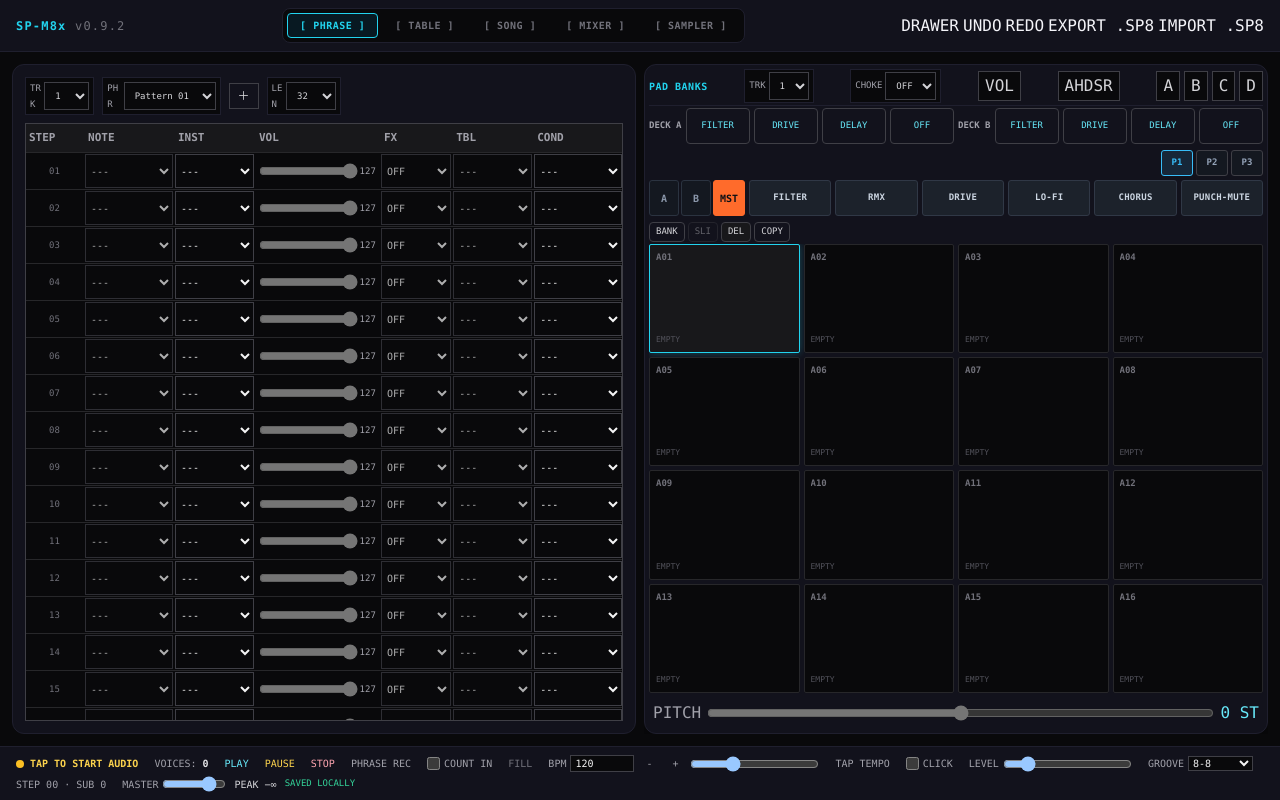
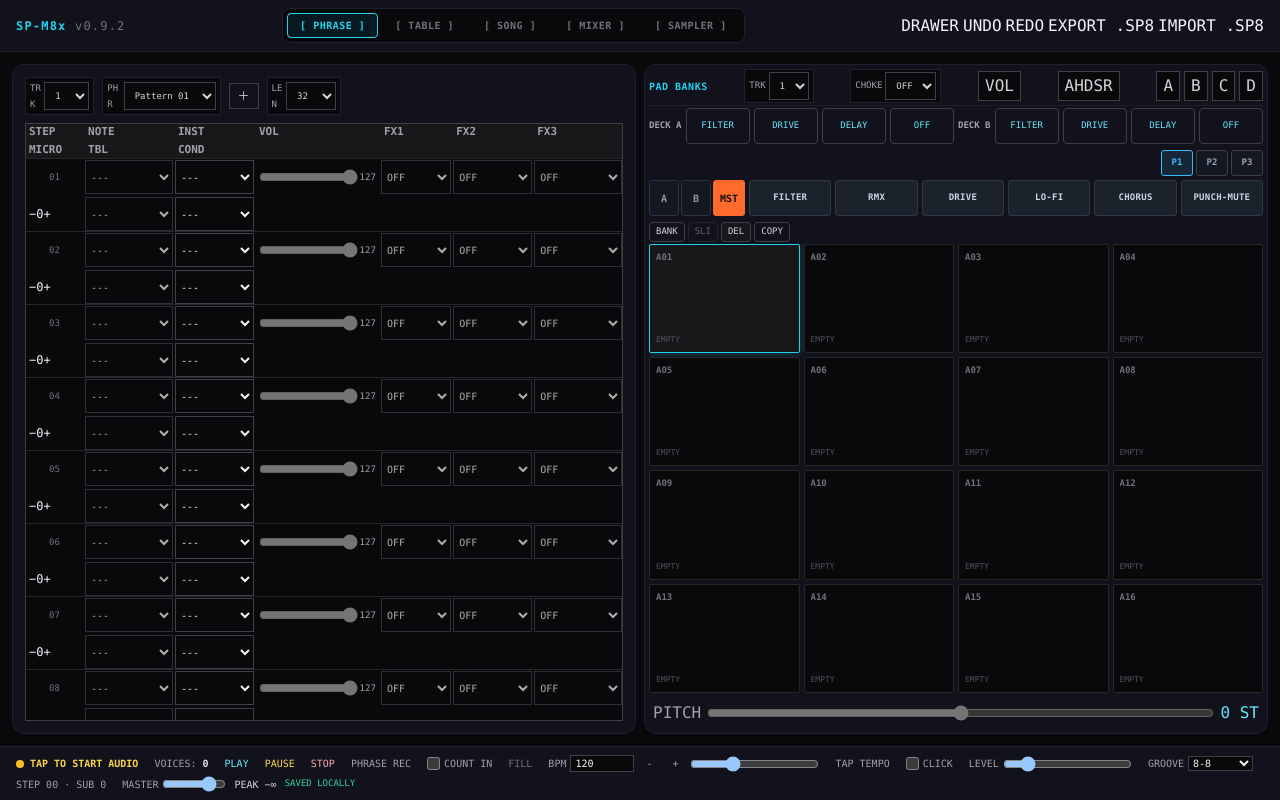
Before and after one commit to patromeo21/SP-M8x, a React (Vite) app: page / in a window 1280 px wide. Built offline with nearby package versions, Linux system fonts and the light colour scheme.

Commit message:
feat(sp-m8x): move subTickOffset to PhraseRows and wire FX1-FX3 slots in PhraseTableEditor

```diff
--- a/src/tracker/PhraseTableEditor.tsx
+++ b/src/tracker/PhraseTableEditor.tsx
@@ -1,5 +1,12 @@
 import React, { useEffect, useMemo, useRef, useState } from 'react';
-import { projectController, type Pattern, type PhraseLength, type TrackerTable } from '../project/projectController';
+import {
+  projectController,
+  type Pattern,
+  type PhraseLength,
+  type PunchInFx3Code,
+  type TrackerTable,
+  type VoiceSubtickFxCode,
+} from '../project/projectController';
 import type { PadSlot } from '../sampler/usePadBank';
 import { getGrooveDelayedSteps, type GroovePreset } from './groovePresets';
 import { instrumentIdToPadId, padIdToInstrumentId } from '../sampler/padIds';
@@ -11,6 +18,8 @@ const notes = ['C-', 'C#', 'D-', 'D#', 'E-', 'F-', 'F#', 'G-', 'G#', 'A-', 'A#',
 const noteName = (midi: number) => `${notes[midi % 12]}${Math.floor(midi / 12) - 1}`;
 const stepNumber = (stepIndex: number) => String(stepIndex + 1).padStart(2, '0');
 const QUICK_SPANS = [2, 4, 8, 16, 32, 64] as const;
+const VOICE_FX_OPTIONS: readonly VoiceSubtickFxCode[] = ['OFF', 'FL', 'DL', 'PS'];
+const PUNCH_FX3_OPTIONS: readonly PunchInFx3Code[] = ['OFF', 'PM', 'LF', 'BC'];
 
 export interface EditorProps {
   slots: Record<string, PadSlot>;
@@ -26,6 +35,25 @@ export interface EditorProps {
   linkedPad?: { padId: string; name: string; playMode: string; sliActive?: boolean; sliceMarkers?: number[] };
   contextLock?: boolean;
   onToggleContextLock?: () => void;
+}
+
+function normalizeVoiceFx(raw: unknown): VoiceSubtickFxCode {
+  if (typeof raw !== 'string') return 'OFF';
+  const upper = raw.toUpperCase();
+  if (upper === 'FL' || upper === 'DL' || upper === 'PS') return upper;
+  return 'OFF';
+}
+
+function normalizePunchFx3(raw: unknown): PunchInFx3Code {
+  if (typeof raw !== 'string') return 'OFF';
+  const upper = raw.toUpperCase();
+  if (upper === 'PM' || upper === 'LF' || upper === 'BC') return upper;
+  return 'OFF';
+}
+
+function clampSubtickOffset(raw: unknown): number {
+  if (typeof raw !== 'number' || !Number.isFinite(raw)) return 0;
+  return Math.max(-8, Math.min(8, Math.round(raw)));
 }
 
 export function PhraseTableEditor({
@@ -133,7 +161,7 @@ function PhraseRows({ pattern, patternIndex, trackIndex, slots, activeStep, groo
   return (
     <div className="phrase-grid-scroll phrase-sequencer-list flex-1 min-h-0" aria-label="Vertical phrase steps">
       <div className="phrase-grid-header phrase-sequencer-grid">
-        <span>STEP</span><span>NOTE</span><span>INST</span><span>VOL</span><span>FX</span><span>TBL</span><span>COND</span>
+        <span>STEP</span><span>NOTE</span><span>INST</span><span>VOL</span><span>FX1</span><span>FX2</span><span>FX3</span><span>MICRO</span><span>TBL</span><span>COND</span>
       </div>
       {steps.slice(page * 16, page * 16 + 16).map((step, row) => {
         const index = page * 16 + row;
@@ -142,6 +170,11 @@ function PhraseRows({ pattern, patternIndex, trackIndex, slots, activeStep, groo
         const occupied = Boolean(step.instrumentId !== null || (step.note && step.note !== '---'));
         const isCurrent = activeStep === index;
         const isGrooveSubAccent = playing && isCurrent && groovePreset !== '8-8' && Boolean(delayedSteps[index % 16]);
+        const fx1 = normalizeVoiceFx(step.fx);
+        const fx2 = normalizeVoiceFx(step.fx2);
+        const fx3 = normalizePunchFx3(step.fx3);
+        const microOffset = clampSubtickOffset(step.subTickOffset);
+
         return (
           <div className={`phrase-row phrase-sequencer-grid ${isCurrent ? 'is-playing' : ''} ${playing && isCurrent && delayedSteps[index % 16] ? 'is-groove-pulse' : ''} ${isGrooveSubAccent ? 'is-groove-subaccent border-rose-500/80 bg-rose-950/20' : ''}`}
             key={index} data-step={index + 1}>
@@ -174,12 +207,56 @@ function PhraseRows({ pattern, patternIndex, trackIndex, slots, activeStep, groo
                 onChange={(event) => projectController.updateStep(patternIndex, index, { velocity: Number(event.target.value) }, trackIndex)} />
               <span>{step.velocity ?? 127}</span>
             </label>
-            <select aria-label={`Phrase FX step ${index + 1}`} className={fieldClass}
-              value={step.fx === 'FL' || step.fx === 'DL' ? step.fx : 'OFF'} disabled={!padId}
-              data-filled={step.fx === 'FL' || step.fx === 'DL' ? 'true' : undefined}
-              onChange={(event) => projectController.updateStep(patternIndex, index, { fx: event.target.value }, trackIndex)}>
-              <option value="OFF">OFF</option><option value="FL">FL</option><option value="DL">DL</option>
+            <select aria-label={`Phrase FX1 step ${index + 1}`} className={fieldClass}
+              value={fx1} disabled={!padId}
+              data-filled={fx1 !== 'OFF' ? 'true' : undefined}
+              onChange={(event) => {
+                const nextFx = normalizeVoiceFx(event.target.value);
+                projectController.updateStep(patternIndex, index, {
+                  fx: nextFx,
+                  ...(nextFx === 'OFF' ? { fxValue: undefined } : { fxValue: step.fxValue ?? 64 }),
+                }, trackIndex);
+              }}>
+              {VOICE_FX_OPTIONS.map((code) => <option key={code} value={code}>{code}</option>)}
             </select>
+            <select aria-label={`Phrase FX2 step ${index + 1}`} className={fieldClass}
+              value={fx2} disabled={!padId}
+              data-filled={fx2 !== 'OFF' ? 'true' : undefined}
+              onChange={(event) => {
+                const nextFx2 = normalizeVoiceFx(event.target.value);
+                projectController.updateStep(patternIndex, index, {
+                  fx2: nextFx2,
+                  ...(nextFx2 === 'OFF' ? { fx2Value: undefined } : { fx2Value: step.fx2Value ?? 64 }),
+                }, trackIndex);
+              }}>
+              {VOICE_FX_OPTIONS.map((code) => <option key={code} value={code}>{code}</option>)}
+            </select>
+            <select aria-label={`Phrase FX3 step ${index + 1}`} className={fieldClass}
+              value={fx3} disabled={!padId}
+              data-filled={fx3 !== 'OFF' ? 'true' : undefined}
+              onChange={(event) => {
+                const nextFx3 = normalizePunchFx3(event.target.value);
+                projectController.updateStep(patternIndex, index, {
+                  fx3: nextFx3,
+                  ...(nextFx3 === 'OFF' ? { fx3Value: undefined } : { fx3Value: step.fx3Value ?? 64 }),
+                }, trackIndex);
+              }}>
+              {PUNCH_FX3_OPTIONS.map((code) => <option key={code} value={code}>{code}</option>)}
+            </select>
+            <div className="phrase-microtiming-control" aria-label={`Phrase microtiming step ${index + 1}`}>
+              <button type="button" aria-label={`Move step ${index + 1} earlier`} disabled={!padId}
+                onClick={() => projectController.updateStep(patternIndex, index, {
+                  subTickOffset: clampSubtickOffset(microOffset - 1),
+                }, trackIndex)}>−</button>
+              <button type="button" className="phrase-micro-zero" aria-label={`Reset step ${index + 1} microtiming to zero`} disabled={!padId}
+                onClick={() => projectController.updateStep(patternIndex, index, { subTickOffset: 0 }, trackIndex)}>
+                {microOffset === 0 ? '0' : microOffset > 0 ? `+${microOffset}` : String(microOffset)}
+              </button>
+              <button type="button" aria-label={`Move step ${index + 1} later`} disabled={!padId}
+                onClick={() => projectController.updateStep(patternIndex, index, {
+                  subTickOffset: clampSubtickOffset(microOffset + 1),
+                }, trackIndex)}>+</button>
+            </div>
             <select aria-label={`Phrase table step ${index + 1}`} className={fieldClass}
               value={step.tableId ?? ''} disabled={!padId}
               data-filled={step.tableId !== null ? 'true' : undefined}
@@ -261,13 +338,6 @@ function TableRows({ table, trackIndex, activeStep, activeSubtick, groovePreset,
     setPitchSlidePopup(null);
   }, [page]);
 
-  const getPreservedSubtickOffset = (subtickIndex: number): number => {
-    const existingOffset = table.steps[subtickIndex]?.subTickOffset;
-    return existingOffset !== undefined && Number.isFinite(existingOffset)
-      ? Math.max(-8, Math.min(8, Math.round(existingOffset)))
-      : 0;
-  };
-
   const setOpcodeParamValue = (subtickIndex: number, fx: 'FL' | 'DL', rawValue: number) => {
     const clamped = Number.isFinite(rawValue)
       ? Math.max(0, Math.min(127, Math.round(rawValue)))
@@ -275,7 +345,7 @@ function TableRows({ table, trackIndex, activeStep, activeSubtick, groovePreset,
     projectController.updateTableStep(
       table.id,
       subtickIndex,
-      { reset: false, fx, fxValue: clamped, subTickOffset: getPreservedSubtickOffset(subtickIndex) },
+      { reset: false, fx, fxValue: clamped },
       trackIndex,
     );
   };
@@ -285,7 +355,7 @@ function TableRows({ table, trackIndex, activeStep, activeSubtick, groovePreset,
     projectController.updateTableStep(
       table.id,
       subtickIndex,
-      { reset: false, fx: 'PS', fxValue: next, subTickOffset: getPreservedSubtickOffset(subtickIndex) },
+      { reset: false, fx: 'PS', fxValue: next },
       trackIndex,
     );
   };
@@ -299,7 +369,7 @@ function TableRows({ table, trackIndex, activeStep, activeSubtick, groovePreset,
       projectController.updateTableStep(
         table.id,
         idx,
-        { reset: false, fx: 'PS', fxValue: clampedValue, subTickOffset: getPreservedSubtickOffset(idx) },
+        { reset: false, fx: 'PS', fxValue: clampedValue },
         trackIndex,
       );
     }
@@ -328,15 +398,19 @@ function TableRows({ table, trackIndex, activeStep, activeSubtick, groovePreset,
         <span className="text-zinc-400">SUBTICKS {page * 16 + 1}-{Math.min((page + 1) * 16, table.steps.length)}</span>
       </div>
       <div className="table-grid-header table-sequencer-grid">
-        <span>SUBTICK</span><span>PITCH</span><span>VOL</span><span>FX</span><span>MICRO-TIMING</span>
+        <span>SUBTICK</span><span>PITCH</span><span>VOL</span><span>FX1</span><span>FX2</span><span>FX3</span>
       </div>
       {table.steps.slice(page * 16, page * 16 + 16).map((step, row) => {
         const index = page * 16 + row;
         const current = (playing || paused) && index === currentTick;
         const isGrooveSubAccent = playing && current && groovePreset !== '8-8' && activeStep >= 0 && Boolean(delayedSteps[activeStep % 16]);
         const rawFx = step.reset ? 'OFF' : step.fx ?? 'OFF';
-        const activeFx = rawFx === 'FL' || rawFx === 'DL' || rawFx === 'PS' ? rawFx : 'OFF';
+        const activeFx = normalizeVoiceFx(rawFx);
+        const activeFx2 = normalizeVoiceFx(step.fx2);
+        const activeFx3 = normalizePunchFx3(step.fx3);
         const opcodeValue = Math.max(0, Math.min(127, Math.round(step.fxValue ?? 64)));
+        const fx2Value = Math.max(0, Math.min(127, Math.round(step.fx2Value ?? 64)));
+        const fx3Value = Math.max(0, Math.min(127, Math.round(step.fx3Value ?? 64)));
         const slideValue = step.fxValue ?? 0;
         const formattedSlide = `${slideValue > 0 ? '+' : ''}${slideValue}`;
         const thumbPercent = ((slideValue + 24) / 48) * 100;
@@ -373,9 +447,9 @@ function TableRows({ table, trackIndex, activeStep, activeSubtick, groovePreset,
               className="table-fx-cell relative flex items-center gap-1 min-w-0"
               style={{ overflow: 'visible', position: 'relative' }}
             >
-              <select aria-label={`Table FX subtick ${index + 1}`} className={`${fieldClass} flex-1 min-w-0`}
+              <select aria-label={`Table FX1 subtick ${index + 1}`} className={`${fieldClass} flex-1 min-w-0`}
                 value={activeFx} onChange={(event) => {
-                  const fx = event.target.value as 'FL' | 'DL' | 'PS' | 'OFF';
+                  const fx = normalizeVoiceFx(event.target.value);
                   const defaultValue = fx === 'PS'
                     ? (step.fx === 'PS' ? (step.fxValue ?? 0) : 0)
                     : fx === 'FL' || fx === 'DL'
@@ -385,11 +459,10 @@ function TableRows({ table, trackIndex, activeStep, activeSubtick, groovePreset,
                     reset: false,
                     fx,
                     fxValue: defaultValue,
-                    subTickOffset: getPreservedSubtickOffset(index),
                   }, trackIndex);
                   setPitchSlidePopup(fx === 'PS' ? index : null);
                 }}>
-                <option value="OFF">OFF</option><option value="FL">FL</option><option value="DL">DL</option><option value="PS">PS</option>
+                {VOICE_FX_OPTIONS.map((code) => <option key={code} value={code}>{code}</option>)}
               </select>
               {(activeFx === 'FL' || activeFx === 'DL') && (
                 <>
@@ -494,19 +567,31 @@ function TableRows({ table, trackIndex, activeStep, activeSubtick, groovePreset,
                 </div>
               )}
             </div>
-            <div className="table-microtiming-control" aria-label={`Table microtiming subtick ${index + 1}`}>
-              <button type="button" aria-label={`Move subtick ${index + 1} earlier`}
-                onClick={() => projectController.updateTableStep(table.id, index, {
-                  subTickOffset: Math.max(-8, (step.subTickOffset ?? 0) - 1),
-                }, trackIndex)}>−</button>
-              <button type="button" className="table-micro-zero" aria-label={`Reset subtick ${index + 1} to zero`}
-                onClick={() => projectController.updateTableStep(table.id, index, { subTickOffset: 0 }, trackIndex)}>
-                {(step.subTickOffset ?? 0) === 0 ? '0' : (step.subTickOffset ?? 0) > 0 ? `+${step.subTickOffset}` : String(step.subTickOffset)}
-              </button>
-              <button type="button" aria-label={`Move subtick ${index + 1} later`}
-                onClick={() => projectController.updateTableStep(table.id, index, {
-                  subTickOffset: Math.min(8, (step.subTickOffset ?? 0) + 1),
-                }, trackIndex)}>+</button>
+            <div className="table-fx2-cell flex items-center gap-1 min-w-0">
+              <select aria-label={`Table FX2 subtick ${index + 1}`} className={fieldClass}
+                value={activeFx2}
+                onChange={(event) => {
+                  const nextFx2 = normalizeVoiceFx(event.target.value);
+                  projectController.updateTableStep(table.id, index, {
+                    fx2: nextFx2,
+                    fx2Value: nextFx2 === 'OFF' ? undefined : fx2Value,
+                  }, trackIndex);
+                }}>
+                {VOICE_FX_OPTIONS.map((code) => <option key={code} value={code}>{code}</option>)}
+              </select>
+            </div>
+            <div className="table-fx3-cell flex items-center gap-1 min-w-0">
+              <select aria-label={`Table FX3 subtick ${index + 1}`} className={fieldClass}
+                value={activeFx3}
+                onChange={(event) => {
+                  const nextFx3 = normalizePunchFx3(event.target.value);
+                  projectController.updateTableStep(table.id, index, {
+                    fx3: nextFx3,
+                    fx3Value: nextFx3 === 'OFF' ? undefined : fx3Value,
+                  }, trackIndex);
+                }}>
+                {PUNCH_FX3_OPTIONS.map((code) => <option key={code} value={code}>{code}</option>)}
+              </select>
             </div>
           </div>
         );
```
